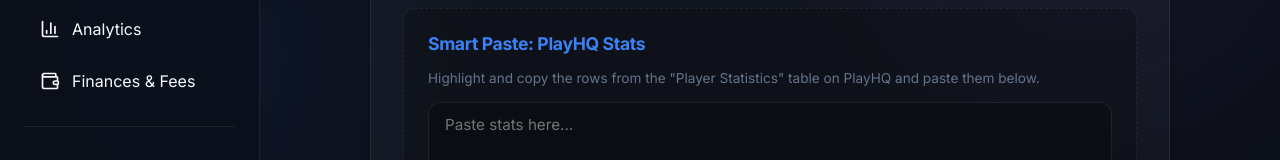
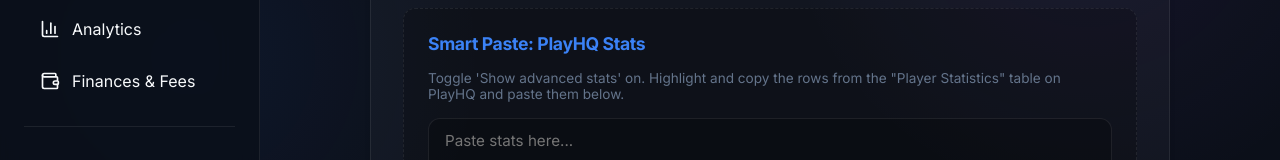
Before and after one commit to GoingGoingGone-goat/basketball-payment-manager, a Next.js app: page /games in a window 1280 px wide. Shown: the part 343-503 px from the top of the page. Built offline with nearby package versions, Linux system fonts and the light colour scheme; no server answers; the database is empty.

Commit message:
Update Smart Paste instructional text

```diff
--- a/src/app/games/GameForm.tsx
+++ b/src/app/games/GameForm.tsx
@@ -131,7 +131,7 @@
 
             <div style={{ background: 'rgba(0,0,0,0.2)', padding: '1.5rem', borderRadius: 'var(--radius-md)', marginBottom: '2.5rem', border: '1px dashed var(--panel-border)' }}>
                 <h4 style={{ marginBottom: '1rem', color: 'var(--accent-primary)', fontSize: '1.1rem' }}>Smart Paste: PlayHQ Stats</h4>
-                <p style={{ fontSize: '0.85rem', color: 'var(--text-muted)', marginBottom: '1rem' }}>Highlight and copy the rows from the "Player Statistics" table on PlayHQ and paste them below.</p>
+                <p style={{ fontSize: '0.85rem', color: 'var(--text-muted)', marginBottom: '1rem' }}>Toggle 'Show advanced stats' on. Highlight and copy the rows from the "Player Statistics" table on PlayHQ and paste them below.</p>
                 <textarea
                     value={rawPaste}
                     onChange={e => setRawPaste(e.target.value)}
```
